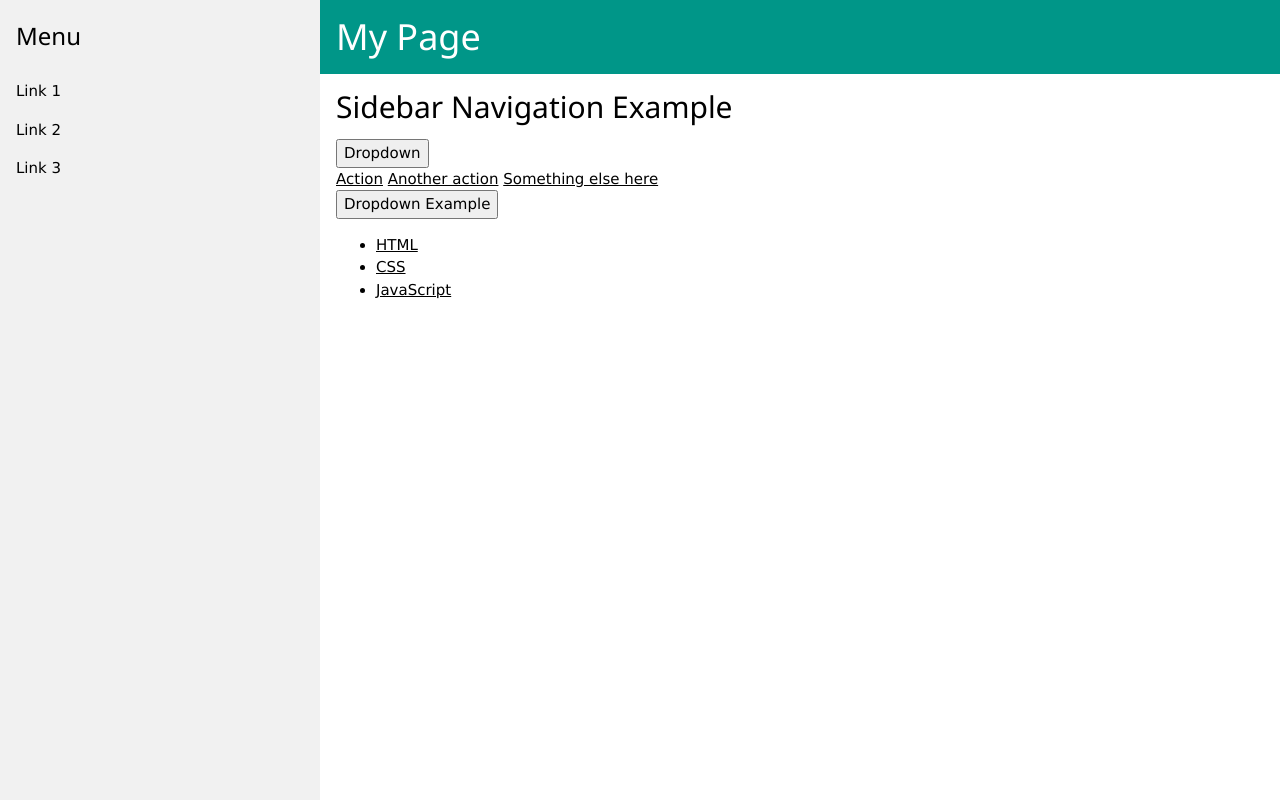
After one commit to anandparikh4/OSP, a Flask app: page /welcome in a window 1280 px wide. The commit adds this page. Run offline with Flask 2, Linux system fonts and the light colour scheme.

Commit message:
Initial commit

```diff
--- a/app/routes.py
+++ b/app/routes.py
@@ -47,5 +47,15 @@ def sign_up():
 @app.route("/manager_sign_up" , methods = ["GET" ,"POST"])
 def manager_sign_up():
     req = request.form
-    print(req.keys())
+    for i in req.values():
+        print(i)
     return render_template("manager_sign_up.html")
+
+
+@app.route("/welcome" , methods = ["GET" ,"POST"])
+def welcome():
+    return render_template("welcome.html")
+
+@app.route("/trial" , methods = ["GET" ,"POST"])
+def trial():
+    return render_template("trial.html")
--- a/app/templates/manager_sign_up.html
+++ b/app/templates/manager_sign_up.html
@@ -13,7 +13,7 @@
 
 <div class="m-4">
 
-    <form action="sign_in" method="POST">
+    <form action="/manager_sign_up" method="POST">
 
         <div class="row mb-3">
             <label for="key" class="col-sm-2 col-form-label">Key</label>
@@ -91,6 +91,9 @@
           </label>
         </div>
 
+        <label for="birthday">Date of Birth:</label>
+        <input type="date" id="birthday" name="birthday">
+
         <div class="row">
             <div class="col-sm-10 offset-sm-2">
                 <button type="submit" class="btn btn-primary">Sign Up</button>
--- a/app/templates/sign_in.html
+++ b/app/templates/sign_in.html
@@ -10,7 +10,8 @@
 <body>
 <h4>Welcome To Online Sales Portal</h4>
 <div class="m-4">
-    <form action="sign_in" method="POST">
+
+    <form action="/sign_in" method="POST">
         <div class="row mb-3">
             <label for="userid" class="col-sm-2 col-form-label">User ID</label>
             <div class="col-sm-10">
--- a/app/templates/sign_up.html
+++ b/app/templates/sign_up.html
@@ -13,7 +13,7 @@
 
 <div class="m-4">
 
-    <form action="sign_in" method="POST">
+    <form action="/sign_up" method="POST">
 
         <div class="row mb-3">
             <label for= "name" class="col-sm-2 col-form-label">Name</label>
--- /dev/null
+++ b/app/templates/welcome.html
@@ -0,0 +1,52 @@
+<!DOCTYPE html>
+<html>
+<title>W3.CSS</title>
+<meta name="viewport" content="width=device-width, initial-scale=1">
+<link rel="stylesheet" href="https://www.w3schools.com/w3css/4/w3.css">
+    <body>
+
+        <!-- Sidebar -->
+        <div class="w3-sidebar w3-light-grey w3-bar-block" style="width:25%">
+            <h3 class="w3-bar-item">Menu</h3>
+            <a href="/sign_up" class="w3-bar-item w3-button">Link 1</a>
+            <a href="#" class="w3-bar-item w3-button">Link 2</a>
+            <a href="#" class="w3-bar-item w3-button">Link 3</a>
+        </div>
+
+        <!-- Page Content -->
+        <div style="margin-left:25%">
+
+            <div class="w3-container w3-teal">
+                <h1>My Page</h1>
+            </div>
+
+            <div class="w3-container">
+                <h2>Sidebar Navigation Example</h2>
+
+                <div class="dropdown">
+                  <button class="btn btn-secondary dropdown-toggle" type="button" id="dropdownMenuButton" data-toggle="dropdown" aria-haspopup="true" aria-expanded="false">
+                    Dropdown
+                  </button>
+                  <div class="dropdown-menu" aria-labelledby="dropdownMenuButton">
+                    <a class="dropdown-item" href="#">Action</a>
+                    <a class="dropdown-item" href="#">Another action</a>
+                    <a class="dropdown-item" href="#">Something else here</a>
+                  </div>
+                </div>
+
+                <div class="dropdown">
+                  <button class="btn btn-primary dropdown-toggle" type="button" data-toggle="dropdown">Dropdown Example
+                  <span class="caret"></span></button>
+                  <ul class="dropdown-menu">
+                    <li><a href="#">HTML</a></li>
+                    <li><a href="#">CSS</a></li>
+                    <li><a href="#">JavaScript</a></li>
+                  </ul>
+                </div>
+
+            </div>
+
+        </div>
+
+    </body>
+</html>
```
Also changed, not shown: app/templates/trial.html (added, +28 -0 lines).
